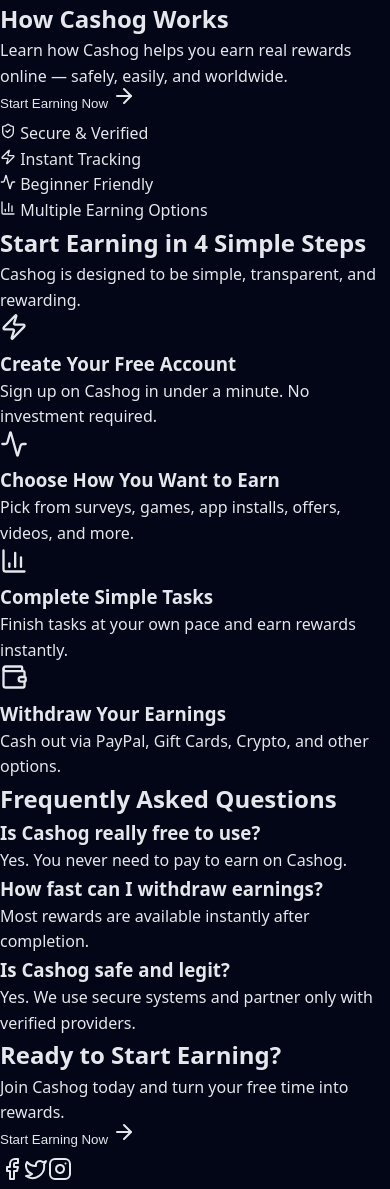
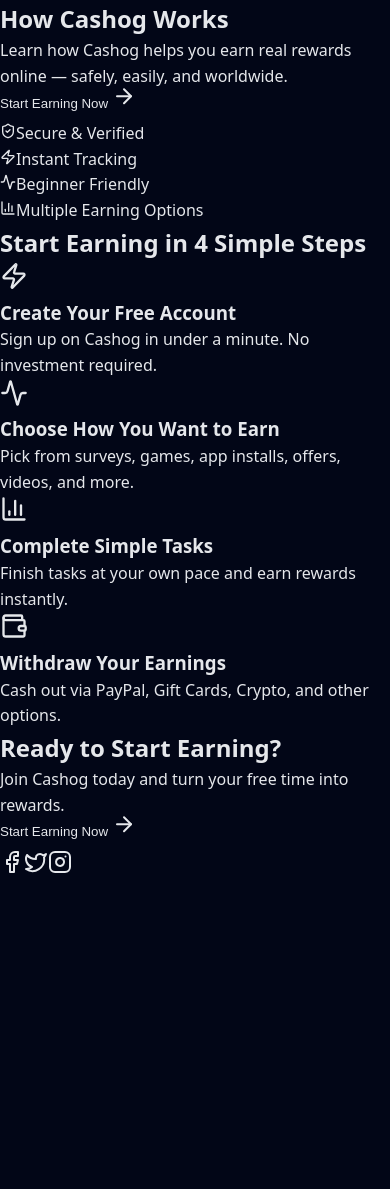
Before and after one commit to tool63/cashin, a Next.js app: page /how-it-works in a window 390 px wide. After the commit the page ends 882 px from the top, so only its background shows below. Built offline with nearby package versions, Linux system fonts and the light colour scheme.

Commit message:
Update page.tsx

```diff
--- a/app/how-it-works/page.tsx
+++ b/app/how-it-works/page.tsx
@@ -13,11 +13,6 @@
   Twitter,
   Instagram,
 } from "lucide-react";
-
-export const metadata = {
-  title: "How Cashog Works – Earn Rewards Online",
-  description: "Step-by-step guide to earn money online with Cashog safely and easily.",
-};
 
 const steps = [
   {
@@ -44,29 +39,36 @@
 
 export default function HowCashogWorks() {
   const heroRef = useRef<HTMLDivElement>(null);
-  const footerRef = useRef<HTMLDivElement>(null);
+  const endRef = useRef<HTMLDivElement>(null);
   const [showFloating, setShowFloating] = useState(false);
+
+  const ctaGradient =
+    "bg-gradient-to-r from-cyan-400 via-emerald-400 to-teal-400";
 
   const handleCTA = () => {
     alert("Create your Cashog account to start earning!");
   };
 
-  const ctaGradient = "bg-gradient-to-r from-cyan-400 via-emerald-400 to-teal-400";
-
   useEffect(() => {
-    if (!heroRef.current || !footerRef.current) return;
+    if (!heroRef.current || !endRef.current) return;
 
     const observer = new IntersectionObserver(
       (entries) => {
-        const heroVisible = entries.find((e) => e.target === heroRef.current)?.isIntersecting;
-        const footerVisible = entries.find((e) => e.target === footerRef.current)?.isIntersecting;
-        setShowFloating(!heroVisible && !footerVisible);
+        const heroVisible = entries.find(
+          (e) => e.target === heroRef.current
+        )?.isIntersecting;
+
+        const endVisible = entries.find(
+          (e) => e.target === endRef.current
+        )?.isIntersecting;
+
+        setShowFloating(!heroVisible && !endVisible);
       },
       { threshold: 0.3 }
     );
 
     observer.observe(heroRef.current);
-    observer.observe(footerRef.current);
+    observer.observe(endRef.current);
 
     return () => observer.disconnect();
   }, []);
@@ -74,11 +76,14 @@
   return (
     <div className="min-h-screen bg-gradient-to-br from-[#0b1220] via-[#060b18] to-black text-white">
       {/* HERO */}
-      <section ref={heroRef} className="px-4 pt-24 pb-28 text-center max-w-6xl mx-auto">
+      <section
+        ref={heroRef}
+        className="px-4 pt-24 pb-28 text-center max-w-6xl mx-auto"
+      >
         <motion.h1
           initial={{ opacity: 0, y: -20 }}
           animate={{ opacity: 1, y: 0 }}
-          className="text-4xl md:text-6xl font-extrabold leading-tight"
+          className="text-4xl md:text-6xl font-extrabold"
         >
           How{" "}
           <span className="bg-gradient-to-r from-cyan-400 via-emerald-400 to-teal-400 bg-clip-text text-transparent">
@@ -88,7 +93,8 @@
         </motion.h1>
 
         <p className="text-gray-400 mt-6 max-w-2xl mx-auto text-lg">
-          Learn how Cashog helps you earn real rewards online — safely, easily, and worldwide.
+          Learn how Cashog helps you earn real rewards online — safely, easily,
+          and worldwide.
         </p>
 
         <motion.button
@@ -96,7 +102,6 @@
           animate={{ y: [0, -6, 0] }}
           transition={{ repeat: Infinity, duration: 1.6 }}
           className={`mt-10 inline-flex items-center gap-3 px-12 py-5 rounded-full font-bold text-lg ${ctaGradient} shadow-xl hover:scale-105`}
-          aria-label="Start Earning on Cashog"
         >
           Start Earning Now <ArrowRight />
         </motion.button>
@@ -106,26 +111,29 @@
       <section className="bg-white/5 border-y border-white/10 px-4 py-10">
         <div className="max-w-6xl mx-auto grid grid-cols-2 md:grid-cols-4 gap-6 text-gray-300 text-sm">
           <div className="flex items-center gap-2">
-            <ShieldCheck className="text-emerald-400" size={16} /> Secure & Verified
+            <ShieldCheck className="text-emerald-400" size={16} />
+            Secure & Verified
           </div>
           <div className="flex items-center gap-2">
-            <Zap className="text-yellow-400" size={16} /> Instant Tracking
+            <Zap className="text-yellow-400" size={16} />
+            Instant Tracking
           </div>
           <div className="flex items-center gap-2">
-            <Activity className="text-cyan-400" size={16} /> Beginner Friendly
+            <Activity className="text-cyan-400" size={16} />
+            Beginner Friendly
           </div>
           <div className="flex items-center gap-2">
-            <BarChart3 className="text-purple-400" size={16} /> Multiple Earning Options
+            <BarChart3 className="text-purple-400" size={16} />
+            Multiple Earning Options
           </div>
         </div>
       </section>
 
       {/* STEPS */}
       <section className="px-4 py-20 max-w-6xl mx-auto text-center">
-        <h2 className="text-3xl font-bold mb-4">Start Earning in 4 Simple Steps</h2>
-        <p className="text-gray-400 mb-12 max-w-2xl mx-auto">
-          Cashog is designed to be simple, transparent, and rewarding.
-        </p>
+        <h2 className="text-3xl font-bold mb-12">
+          Start Earning in 4 Simple Steps
+        </h2>
 
         <div className="grid md:grid-cols-2 lg:grid-cols-4 gap-8">
           {steps.map((step, i) => (
@@ -135,45 +143,29 @@
               transition={{ delay: i * 0.1 }}
               className="bg-[#0f1629] border border-white/10 rounded-2xl p-8 hover:border-cyan-400/40 transition"
             >
-              <div className="text-cyan-400 mb-4 mx-auto w-fit">{step.icon}</div>
-              <h3 className="text-xl font-semibold mb-2">{step.title}</h3>
-              <p className="text-gray-400 text-sm">{step.description}</p>
+              <div className="text-cyan-400 mb-4 mx-auto w-fit">
+                {step.icon}
+              </div>
+              <h3 className="text-xl font-semibold mb-2">
+                {step.title}
+              </h3>
+              <p className="text-gray-400 text-sm">
+                {step.description}
+              </p>
             </motion.div>
           ))}
         </div>
       </section>
 
-      {/* FAQ */}
-      <section className="px-4 py-20 max-w-5xl mx-auto">
-        <h2 className="text-3xl font-bold text-center mb-10">Frequently Asked Questions</h2>
+      {/* FINAL CTA (before global footer) */}
+      <section
+        ref={endRef}
+        className="px-4 py-28 text-center max-w-6xl mx-auto"
+      >
+        <h2 className="text-4xl font-extrabold">
+          Ready to Start Earning?
+        </h2>
 
-        <div className="space-y-4">
-          <div className="bg-[#0f1629] border border-white/10 rounded-xl p-6">
-            <h3 className="font-semibold">Is Cashog really free to use?</h3>
-            <p className="text-gray-400 text-sm mt-2">
-              Yes. You never need to pay to earn on Cashog.
-            </p>
-          </div>
-
-          <div className="bg-[#0f1629] border border-white/10 rounded-xl p-6">
-            <h3 className="font-semibold">How fast can I withdraw earnings?</h3>
-            <p className="text-gray-400 text-sm mt-2">
-              Most rewards are available instantly after completion.
-            </p>
-          </div>
-
-          <div className="bg-[#0f1629] border border-white/10 rounded-xl p-6">
-            <h3 className="font-semibold">Is Cashog safe and legit?</h3>
-            <p className="text-gray-400 text-sm mt-2">
-              Yes. We use secure systems and partner only with verified providers.
-            </p>
-          </div>
-        </div>
-      </section>
-
-      {/* FINAL CTA */}
-      <section ref={footerRef} className="px-4 py-28 text-center max-w-6xl mx-auto">
-        <h2 className="text-4xl font-extrabold">Ready to Start Earning?</h2>
         <p className="text-gray-300 mt-4 text-lg">
           Join Cashog today and turn your free time into rewards.
         </p>
@@ -182,13 +174,11 @@
           onClick={handleCTA}
           animate={{ y: [0, -6, 0] }}
           transition={{ repeat: Infinity, duration: 1.6 }}
-          className={`mt-10 inline-flex items-center gap-3 px-14 py-5 rounded-full font-bold text-lg ${ctaGradient} shadow-2xl`}
-          aria-label="Start Earning on Cashog"
+          className={`mt-10 inline-flex items-center gap-3 px-14 py-5 rounded-full font-bold text-lg ${ctaGradient}`}
         >
           Start Earning Now <ArrowRight />
         </motion.button>
 
-        {/* SOCIAL ICONS */}
         <div className="flex justify-center gap-6 mt-12 text-gray-400">
           <Facebook className="hover:text-blue-500 cursor-pointer" />
           <Twitter className="hover:text-sky-400 cursor-pointer" />
@@ -206,7 +196,6 @@
           <button
             onClick={handleCTA}
             className={`px-6 py-4 rounded-full font-bold text-sm md:text-lg ${ctaGradient} shadow-xl hover:scale-105`}
-            aria-label="Start Earning on Cashog"
           >
             Start Earning in 60 Seconds
           </button>
```
